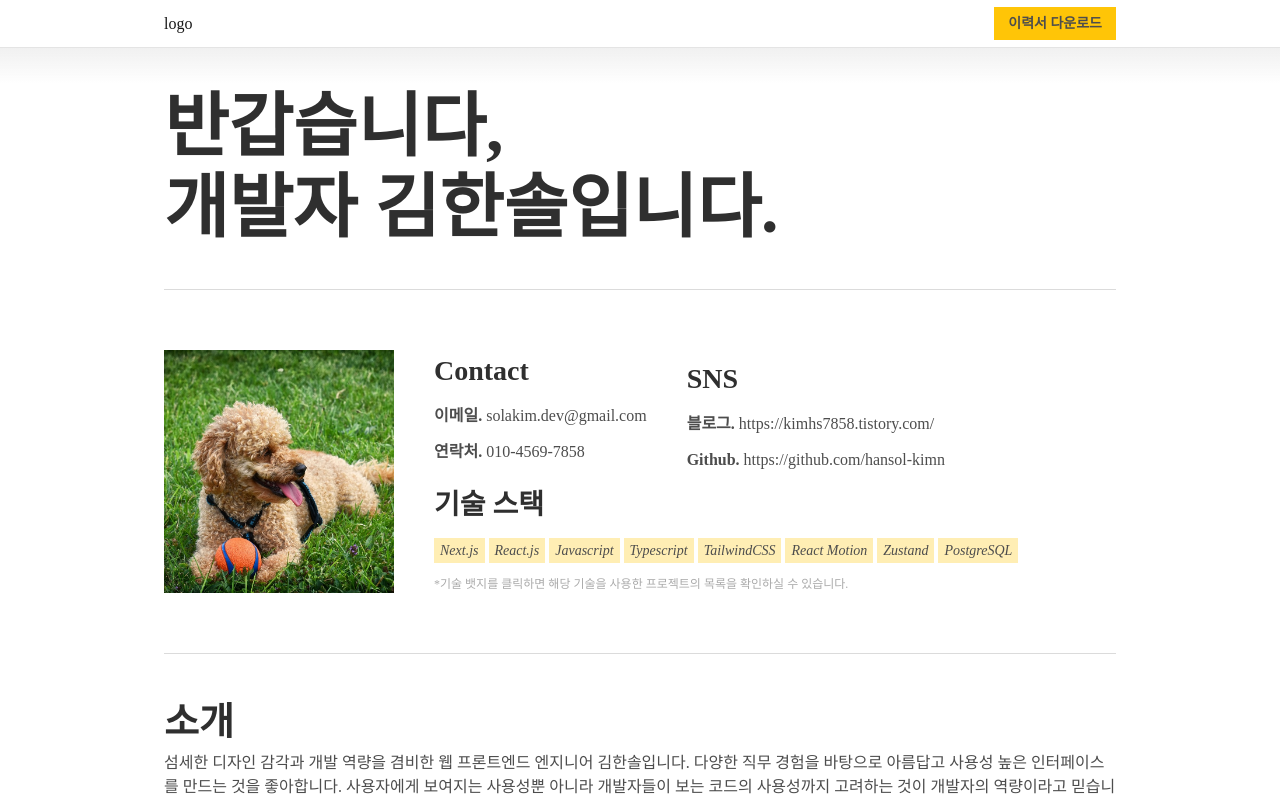
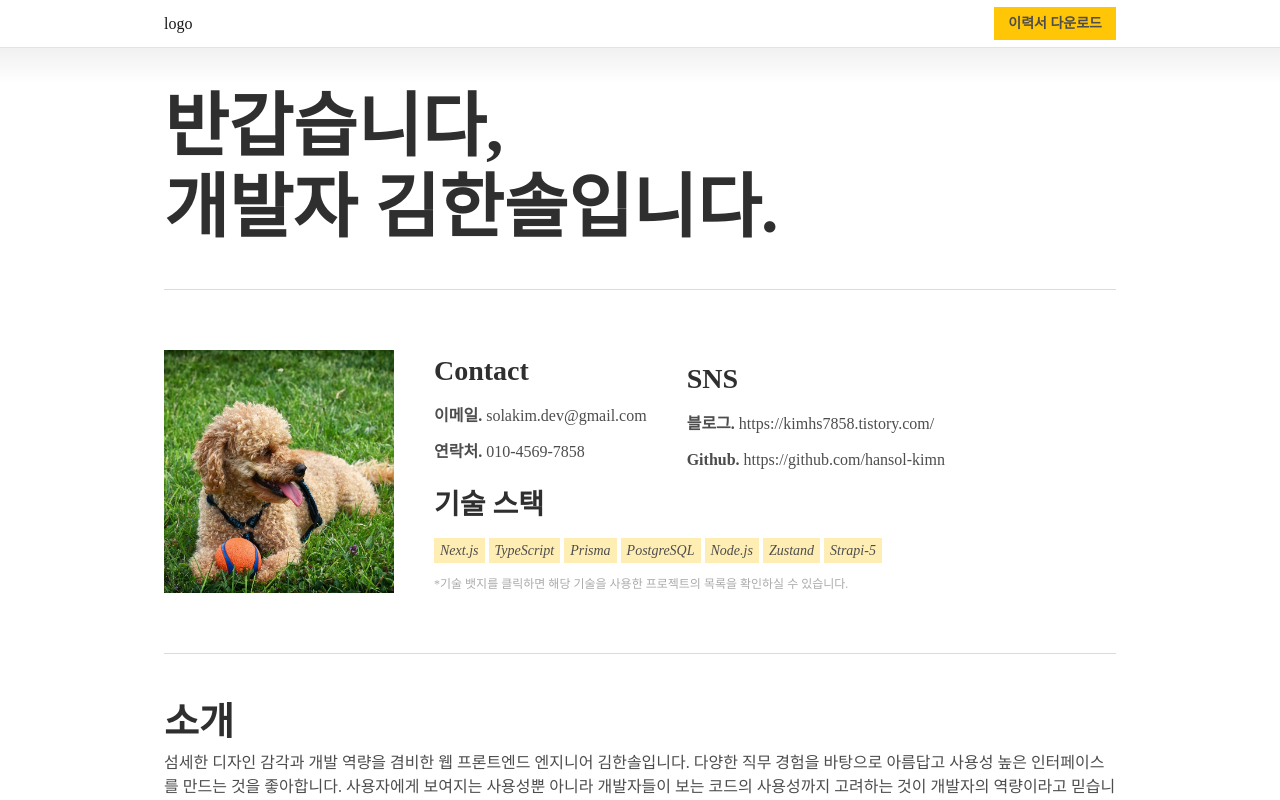
Before and after one commit to hansol-kimn/resume, a Next.js app: page / in a window 1280 px wide. Shown: the top 800 px of the page. Built offline with nearby package versions, Linux system fonts and the light colour scheme; a web font is replaced by a local one.

Commit message:
테크 뱃지 가져오는 로직 변경

```diff
--- a/components/personalInfo.tsx
+++ b/components/personalInfo.tsx
@@ -2,9 +2,22 @@ import Image from "next/image";
 import { H3, P } from "./ui/typography";
 import Link from "next/link";
 import TechBadge from "./ui/techBadge";
-import { ContactData, SNSData, TechStackData } from "@/constant/data";
+import { ContactData, SNSData } from "@/constant/data";
+import projectsData from "@/projectsData.json";
+import { ContentType } from "@/type";
 
 export default function PersonalInfo() {
+  const contents = projectsData.project as ContentType[];
+  const techItem = [...new Set(contents.flatMap((data) => data.tech))];
+  // const getTechBadge = () => {
+  // 리팩토링 전
+  // const techArrays = contents.map((data, index) => {
+  //   return data.tech;
+  // });
+  // const techArray = techArrays.reduce((acc, curr) => acc.concat(curr), []);
+  // const techItem = techArray.filter((item, index) => techArray.indexOf(item) === index);
+  // };
+
   return (
     <>
       <div className="flex my-10 md:my-15 gap-3 md:gap-10 flex-col md:flex-row ">
@@ -59,8 +72,8 @@ export default function PersonalInfo() {
           <div className="mt-2 md:mt-0">
             <H3>기술 스택</H3>
             <div className="my-3 flex gap-1 flex-wrap">
-              {TechStackData.map((data) => {
-                return <TechBadge key={data.label}>{data.label}</TechBadge>;
+              {techItem.map((data) => {
+                return <TechBadge key={data}>{data}</TechBadge>;
               })}
             </div>
             {/* TODO: 뱃지 클릭했을 때 어떻게 목록 보이게 할지 고민해보기 */}
--- a/projectsData.json
+++ b/projectsData.json
@@ -45,7 +45,7 @@
         "언어별 *.xlsx 리소스를 JSON으로 변환한 뒤 국가 코드 기반으로 매칭되도록 설계했으며, 라우트에 포함된 언어 코드를 기준으로 해당 언어 파일이 자동으로 로드되도록 구현하였음",
         "지원 언어 약 40개에 대해 개별적으로 QA를 진행하며 텍스트 길이 차이로 인해 발생하는 레이아웃 깨짐 문제를 전수 확인하고 수정함. 언어마다 달라지는 UI 요소를 안정적으로 유지할 수 있도록 스타일 규칙과 컴포넌트 구조를 개선해 다국어 환경에서도 일관된 사용자 경험을 제공"
       ],
-      "tech": ["Next.js", "TypeScript", "Node.js"]
+      "tech": ["Next.js", "TypeScript", "Node.js", "Zustand"]
     },
     {
       "id": "P5",
```
